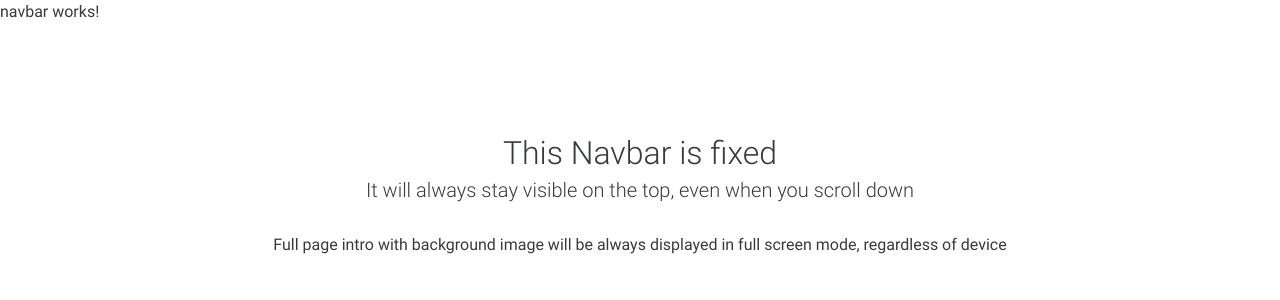
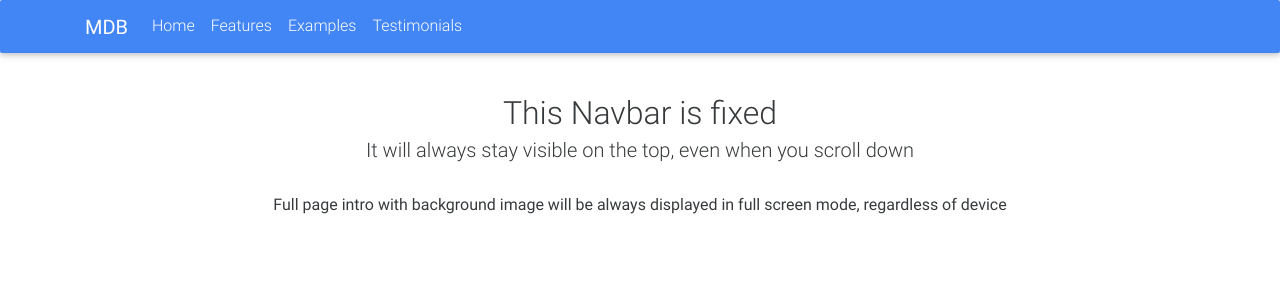
Before and after one commit to ljoboy/contacts, an Angular app: page / in a window 1280 px wide. Shown: the top 300 px of the page. Built offline with nearby package versions, Linux system fonts and the light colour scheme; a web font is replaced by a local one.

Commit message:
[UPDATE] add new navbar

```diff
--- a/src/app/navbar/navbar.component.html
+++ b/src/app/navbar/navbar.component.html
@@ -1,3 +1,55 @@
-<p>
-  navbar works!
-</p>
+<!--Navigation-->
+<header>
+
+  <!--Navbar-->
+  <nav class="navbar navbar-dark navbar-fixed-top scrolling-navbar primary-color">
+
+    <!-- Collapse button-->
+    <button class="navbar-toggler hidden-sm-up" type="button" data-toggle="collapse" data-target="#collapseEx">
+      <i class="fa fa-bars"></i></button>
+
+    <div class="container">
+
+      <!--Collapse content-->
+      <div class="collapse navbar-toggleable-xs" id="collapseEx">
+        <!--Navbar Brand-->
+        <a class="navbar-brand" href="../../../../../material-design-for-bootstrap/index.html" target="_blank">MDB</a>
+        <!--Links-->
+        <ul class="nav navbar-nav">
+          <li class="nav-item">
+            <a class="nav-link" href="#home">Home <span class="sr-only">(current)</span></a>
+          </li>
+          <li class="nav-item">
+            <a class="nav-link" href="#best-features">Features</a>
+          </li>
+          <li class="nav-item">
+            <a class="nav-link" href="#examples-of-use">Examples</a>
+          </li>
+          <li class="nav-item">
+            <a class="nav-link" href="#testimonials">Testimonials</a>
+          </li>
+
+        </ul>
+
+        <!--Navbar icons-->
+        <ul class="nav navbar-nav nav-flex-icons">
+          <li class="nav-item">
+            <a class="nav-link"><i class="fa fa-facebook"></i></a>
+          </li>
+          <li class="nav-item">
+            <a class="nav-link"><i class="fa fa-twitter"></i></a>
+          </li>
+          <li class="nav-item">
+            <a class="nav-link"><i class="fa fa-instagram"></i></a>
+          </li>
+        </ul>
+
+      </div>
+      <!--/.Collapse content-->
+
+    </div>
+
+  </nav>
+  <!--/.Navbar-->
+
+</header>
```
